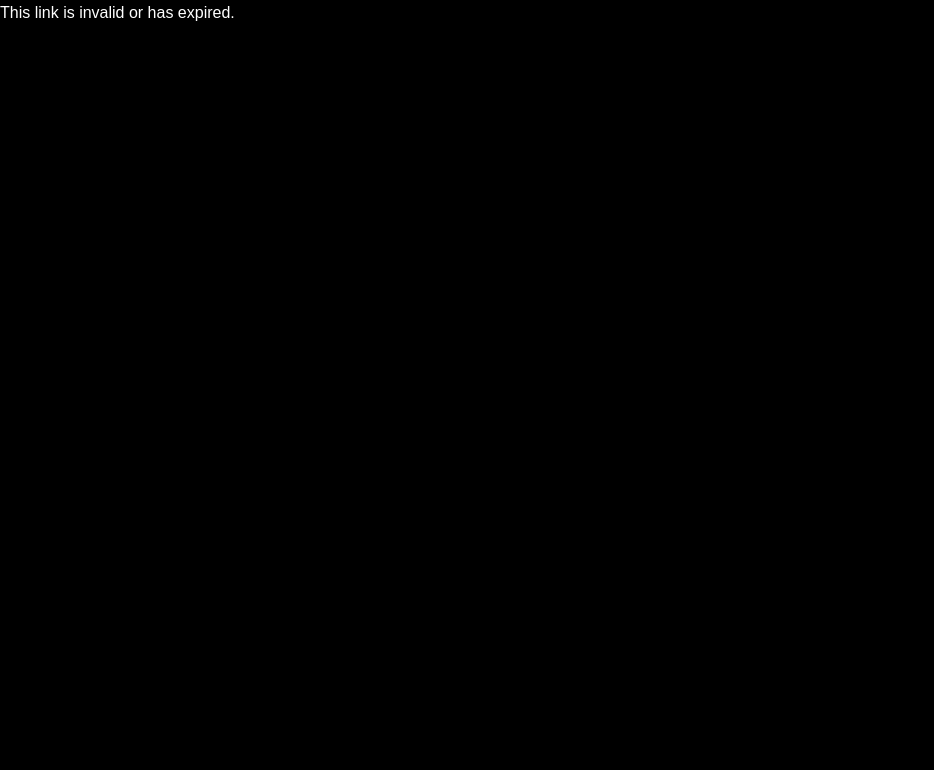
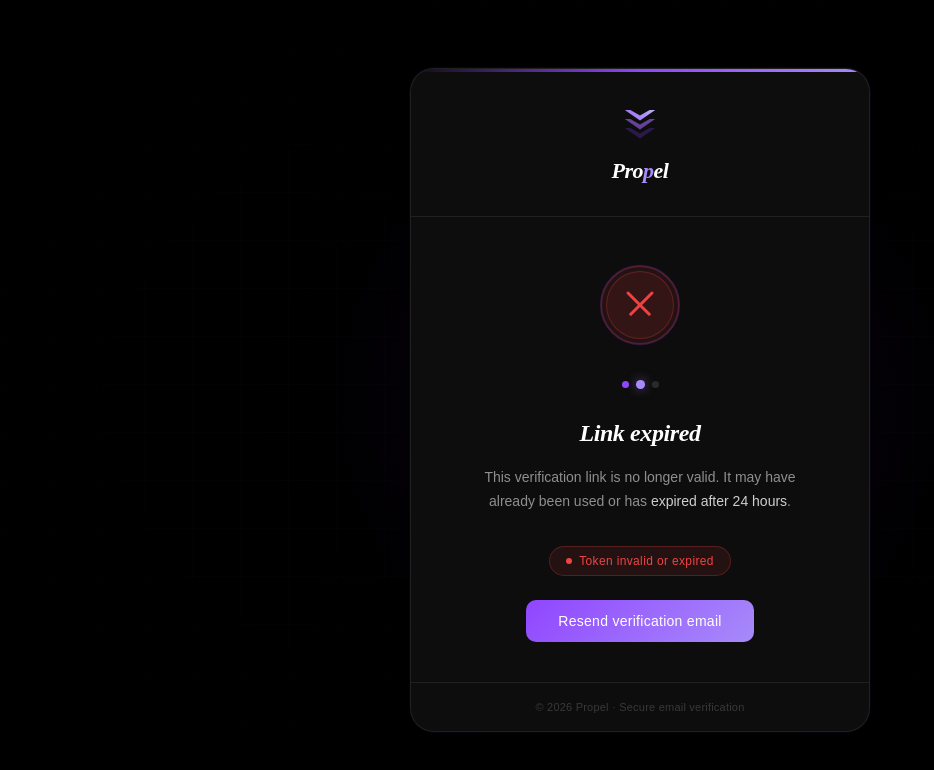
Before and after one commit to decodb/propel-ui, an Angular app: page /verify-email in a window 1280 px wide. Shown: the top 770 px of the page, without its empty margins (0-934 px from the left). Built offline with nearby package versions, Linux system fonts and the light colour scheme.

Commit message:
feat(auth): add email verification UI and logic

```diff
--- a/src/app/core/auth/pages/verify-email/verify-email.component.html
+++ b/src/app/core/auth/pages/verify-email/verify-email.component.html
@@ -1,11 +1,133 @@
-@if (status() === 'loading') {
-  <p>Verifying your email...</p>
-}
+<!-- verify-email.component.html -->
 
-@if (status() === 'success') {
-  <p>Email verified! <a routerLink="/sign-in">Log in</a></p>
-}
+<div class="bg-glow"></div>
+<div class="bg-grid"></div>
 
-@if (status() === 'error') {
-  <p>This link is invalid or has expired.</p>
-}
+<div class="page">
+  <div class="card">
+
+    <!-- Animated shimmer bar -->
+    <div class="card-bar"></div>
+
+    <!-- Logo header -->
+    <div class="card-header">
+      <div class="logo-mark">
+        <svg width="36" height="36" viewBox="0 0 52 52" fill="none">
+          <defs>
+            <linearGradient id="logoGrad" x1="0" y1="52" x2="52" y2="0" gradientUnits="userSpaceOnUse">
+              <stop offset="0%"   stop-color="#7c3aed"/>
+              <stop offset="100%" stop-color="#c4b5fd"/>
+            </linearGradient>
+          </defs>
+          <path d="M26 44 L4 29 L12 29 L26 37 L40 29 L48 29 Z" fill="#7c3aed" opacity="0.28"/>
+          <path d="M26 31 L4 16 L12 16 L26 24 L40 16 L48 16 Z" fill="#9d67f5" opacity="0.6"/>
+          <path d="M26 18 L4 3 L12 3 L26 11 L40 3 L48 3 Z"    fill="url(#logoGrad)"/>
+        </svg>
+      </div>
+      <div class="logo-word">Pro<span>p</span>el</div>
+    </div>
+
+    <!-- Body -->
+    <div class="card-body">
+
+      <!-- State icon ring -->
+      <div class="icon-ring">
+
+        <!-- Base track ring -->
+        <svg class="ring-svg" viewBox="0 0 88 88">
+          <defs>
+            <linearGradient id="ringGrad" x1="0%" y1="0%" x2="100%" y2="0%">
+              <stop offset="0%"   stop-color="#7c3aed"/>
+              <stop offset="100%" stop-color="#A78BFA"/>
+            </linearGradient>
+          </defs>
+          <circle class="ring-track" cx="44" cy="44" r="39"/>
+        </svg>
+
+        <!-- Loading spinner -->
+        <svg class="ring-svg spinner"
+             viewBox="0 0 88 88"
+             [class.hidden]="state !== 'loading'">
+          <circle class="spinner-arc" cx="44" cy="44" r="39"/>
+        </svg>
+
+        <!-- Success checkmark -->
+        <svg class="ring-svg"
+             viewBox="0 0 88 88"
+             [class.hidden]="state !== 'success'"
+             [class.visible]="state === 'success'">
+          <circle cx="44" cy="44" r="39"
+                  fill="rgba(52,211,153,0.1)"
+                  stroke="rgba(52,211,153,0.25)"
+                  stroke-width="1.5"/>
+          <path class="check-path"
+                [class.drawn]="checkDrawn"
+                d="M28 44 L39 55 L60 33"/>
+        </svg>
+
+        <!-- Error cross -->
+        <svg class="ring-svg"
+             viewBox="0 0 88 88"
+             [class.hidden]="state !== 'error'"
+             [class.visible]="state === 'error'">
+          <circle cx="44" cy="44" r="39"
+                  fill="rgba(239,68,68,0.1)"
+                  stroke="rgba(239,68,68,0.2)"
+                  stroke-width="1.5"/>
+          <path class="cross-path" [class.drawn]="crossDrawn" d="M32 32 L56 56"/>
+          <path class="cross-path" [class.drawn]="crossDrawn" d="M56 32 L32 56"/>
+        </svg>
+
+        <!-- Inner circle icon -->
+        <div class="ring-inner"
+             [class.success-ring]="state === 'success'"
+             [class.error-ring]="state === 'error'">
+          @if (state === 'loading') {
+            <span>✉️</span>
+          }
+        </div>
+
+      </div>
+
+      <!-- Progress dots -->
+      <div class="dots">
+        @for (dot of [0, 1, 2]; track dot) {
+          <div class="dot"
+               [class.active]="activeDot === dot"
+               [class.done]="activeDot > dot">
+          </div>
+        }
+      </div>
+
+      <!-- Title -->
+      <div class="state-title">{{ title }}</div>
+
+      <!-- Description -->
+      <p class="state-desc" [innerHTML]="description"></p>
+
+      <!-- Status badge -->
+      <div class="badge visible"
+           [class.loading]="state === 'loading'"
+           [class.success]="state === 'success'"
+           [class.error]="state === 'error'">
+        <div class="badge-dot"></div>
+        <span>{{ badgeText }}</span>
+      </div>
+
+      <!-- Action button — shown only on success / error -->
+      <button
+        class="action-btn"
+        [class.visible]="state === 'success' || state === 'error'"
+        (click)="handleAction()">
+        {{ actionLabel }}
+      </button>
+
+    </div>
+
+    <!-- Footer -->
+    <div class="card-footer">
+      © 2026 Propel &middot; Secure email verification
+    </div>
+
+  </div>
+</div>
--- a/src/app/core/auth/pages/verify-email/verify-email.component.ts
+++ b/src/app/core/auth/pages/verify-email/verify-email.component.ts
@@ -1,39 +1,112 @@
-import { Component, signal } from '@angular/core';
-import { ActivatedRoute } from '@angular/router';
+// verify-email.component.ts
+import { Component, OnInit, OnDestroy } from '@angular/core';
+import { ActivatedRoute, Router }       from '@angular/router';
+import { CommonModule }                 from '@angular/common';
 import { AuthService } from '../../auth.service';
-import { HttpErrorResponse } from '@angular/common/http';
+
+type VerifyState = 'loading' | 'success' | 'error';
 
 @Component({
-  selector: 'app-verify-email',
-  imports: [],
+  selector:    'app-verify-email',
+  standalone:  true,
+  imports:     [CommonModule],
   templateUrl: './verify-email.component.html',
-  styleUrl: './verify-email.component.scss'
+  styleUrls:   ['./verify-email.component.scss'],
 })
-export class VerifyEmailComponent {
-  status = signal<'loading' | 'success' | 'error'>('loading');
+export class VerifyEmailComponent implements OnInit, OnDestroy {
+
+  // ── Template-bound state ───────────────────────────────────────────────────
+  state:       VerifyState = 'loading';
+  activeDot    = 0;
+  checkDrawn   = false;
+  crossDrawn   = false;
+
+  title        = 'Verifying your email…';
+  description  = 'Please wait while we confirm your email address.<br><strong>This only takes a moment.</strong>';
+  badgeText    = 'Checking token';
+  actionLabel  = '';
+
+  private timers: ReturnType<typeof setTimeout>[] = [];
 
   constructor(
-    private route: ActivatedRoute,
-    private authService: AuthService
+    private route:  ActivatedRoute,
+    private router: Router,
+    private authService: AuthService,
   ) {}
 
-  ngOnInit() {
+  // ── Lifecycle ──────────────────────────────────────────────────────────────
+  ngOnInit(): void {
     const token = this.route.snapshot.queryParamMap.get('token');
 
     if (!token) {
-      this.status.set('error');
+      this.setError();
       return;
     }
 
+    this.runVerification(token);
+  }
+
+  ngOnDestroy(): void {
+    this.timers.forEach(t => clearTimeout(t));
+  }
+
+  // ── Verification flow ──────────────────────────────────────────────────────
+  private runVerification(token: string): void {
+    // Step 1: advance dot to "validating"
+    this.after(900, () => {
+      if (this.state === 'loading') {
+        this.activeDot = 1;
+        this.badgeText = 'Validating…';
+      }
+    });
+
     this.authService.verifyEmail(token).subscribe({
-      next: (response) => {
-        this.status.set('success');
-        console.log(response);
-      },
-      error: (err: HttpErrorResponse) => {
-        this.status.set('error');
-        console.log(err)
-      },
+      next:  () => this.setSuccess(),
+      error: () => this.setError(),
     });
   }
+
+  // ── State setters ──────────────────────────────────────────────────────────
+  private setSuccess(): void {
+    this.state       = 'success';
+    this.activeDot   = 2;
+    this.checkDrawn  = false;
+    this.crossDrawn  = false;
+    this.title       = 'Email verified!';
+    this.description = `Your email has been confirmed. Your company registration is now
+                        <strong>under review</strong> — we'll notify you within 24 hours.`;
+    this.badgeText   = 'Verification successful';
+    this.actionLabel = 'Continue to login';
+
+    // Trigger the SVG draw animation on the next tick
+    this.after(100, () => (this.checkDrawn = true));
+  }
+
+  private setError(): void {
+    this.state       = 'error';
+    this.activeDot   = 1;
+    this.checkDrawn  = false;
+    this.crossDrawn  = false;
+    this.title       = 'Link expired';
+    this.description = `This verification link is no longer valid. It may have already
+                        been used or has <strong>expired after 24 hours</strong>.`;
+    this.badgeText   = 'Token invalid or expired';
+    this.actionLabel = 'Resend verification email';
+
+    this.after(100, () => (this.crossDrawn = true));
+  }
+
+  // ── Action button handler ──────────────────────────────────────────────────
+  handleAction(): void {
+    if (this.state === 'success') {
+      this.router.navigate(['/login']);
+    } else if (this.state === 'error') {
+      this.router.navigate(['/resend-verification']);
+    }
+  }
+
+  // ── Utility ───────────────────────────────────────────────────────────────
+  private after(ms: number, fn: () => void): void {
+    this.timers.push(setTimeout(fn, ms));
+  }
 }
```
